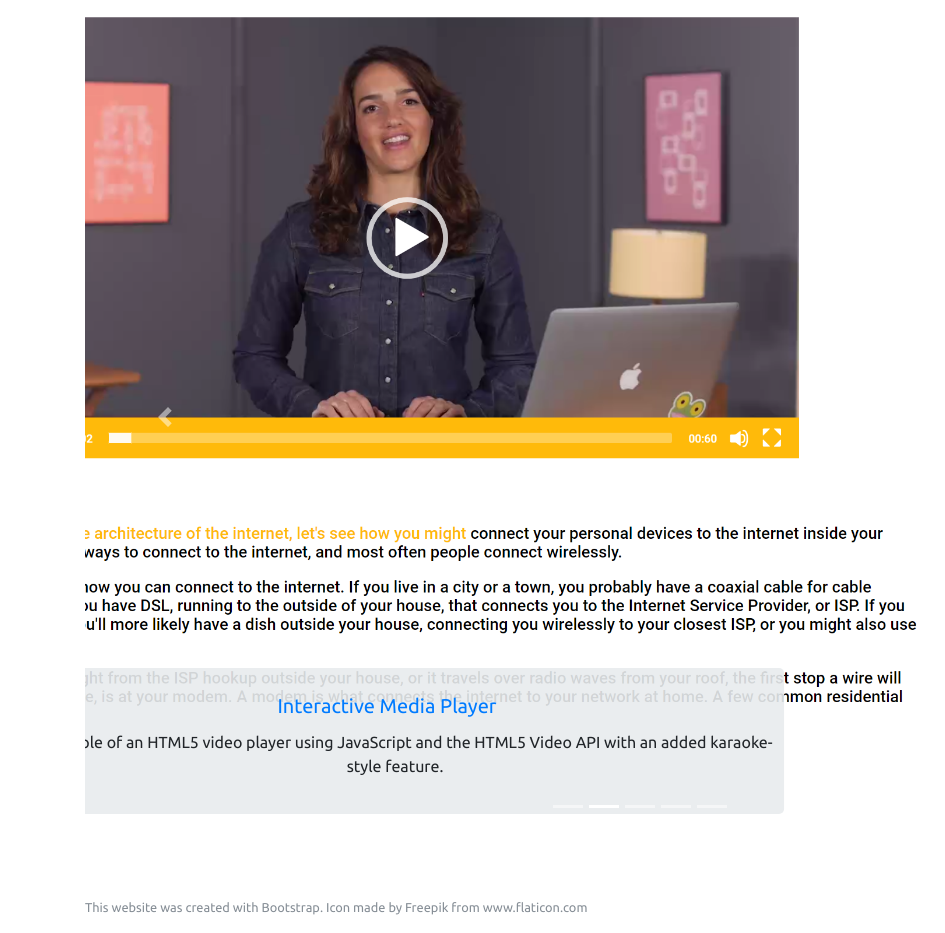
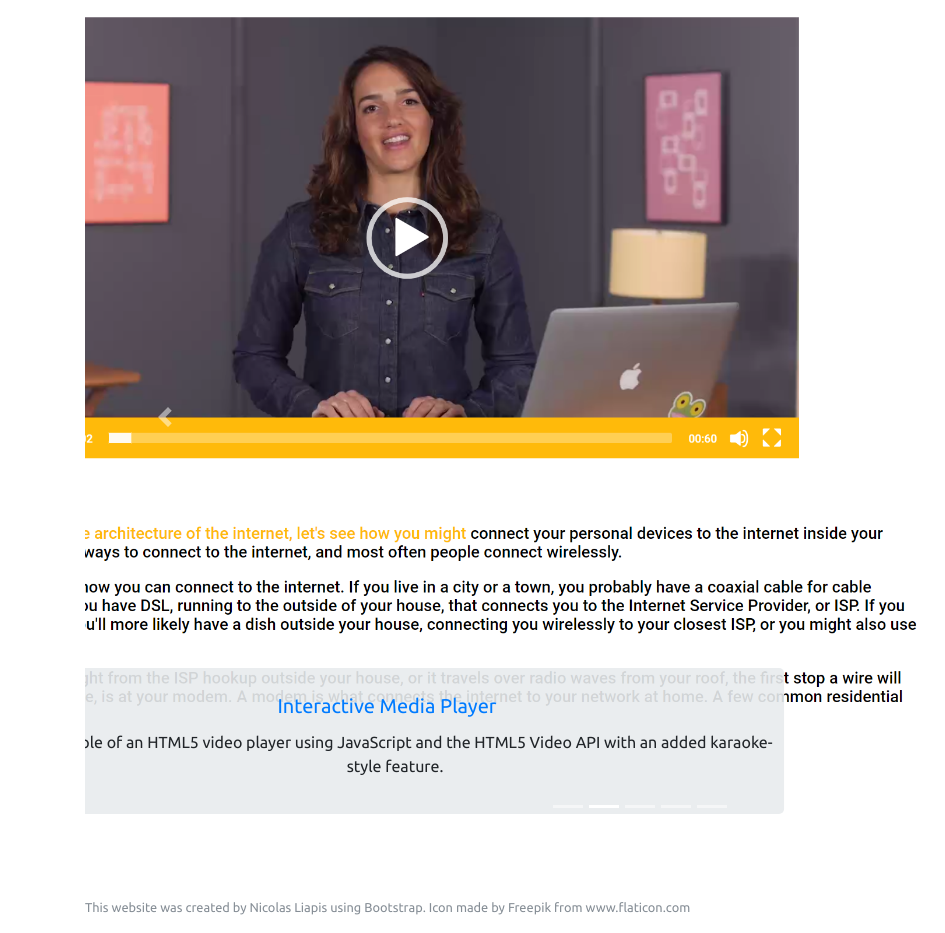
Before and after one commit to Nicolas-Liapis/Nicolas-Liapis.github.io, a plain HTML site: page index.html in a window 1280 px wide. Shown: the part 353-1286 px from the top of the page, 0-945 px from the left. Drawn offline with Linux system fonts and the light colour scheme; grey boxes are pictures that could not be loaded.

Commit message:
v3.1
added made by

```diff
--- a/index.html
+++ b/index.html
@@ -130,7 +130,7 @@
         <p class="float-right footer-button">
           <a href="#" class="btn blacken space">Back to top</a>
         </p>
-        <p class="small">This website was created with Bootstrap. Icon made by Freepik from www.flaticon.com</p>
+        <p class="small">This website was created by Nicolas Liapis using Bootstrap. Icon made by Freepik from www.flaticon.com</p>
       </div>
     </footer>
     <script src="js/jquery-3.2.1.min.js"></script>
```
